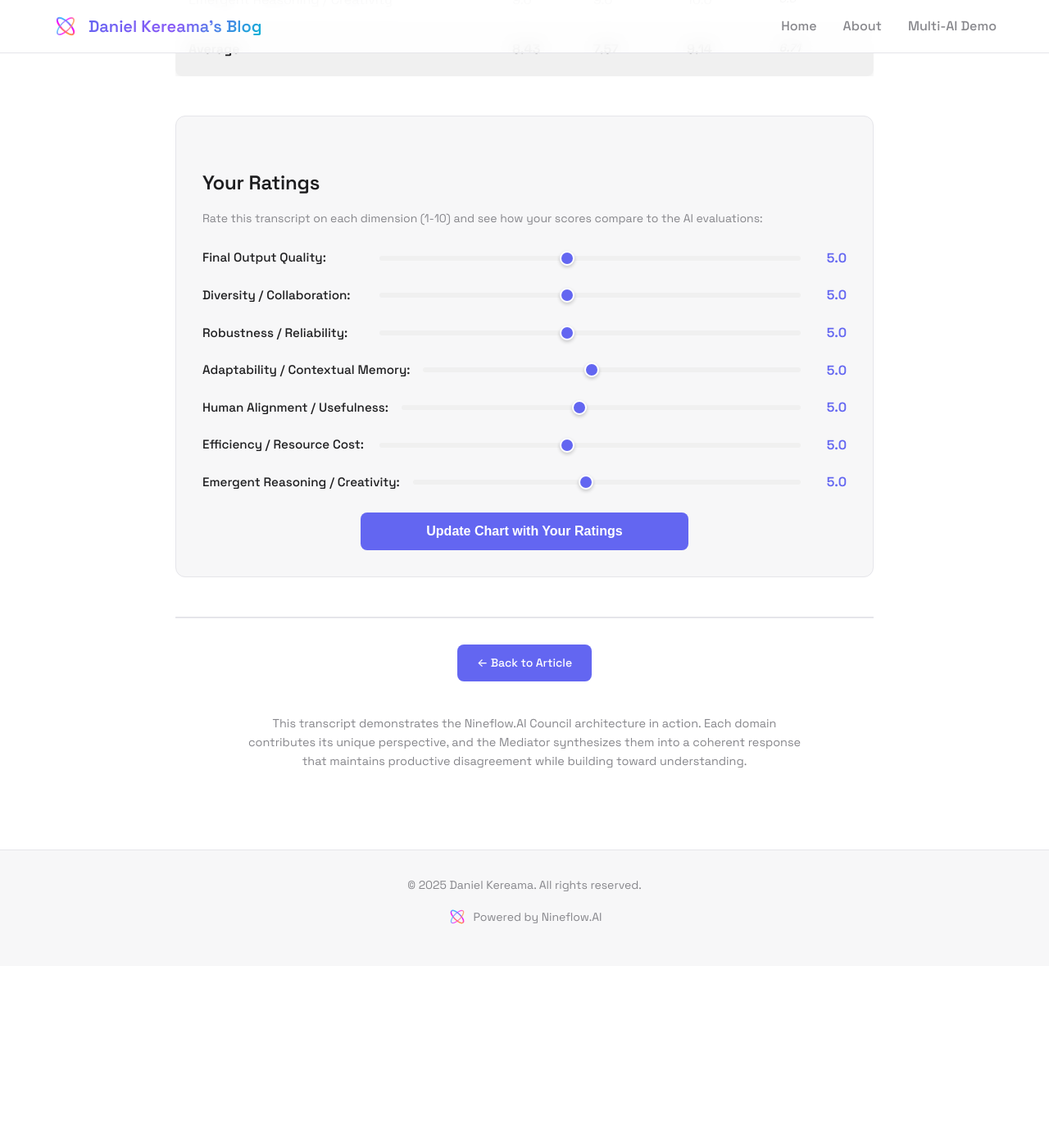
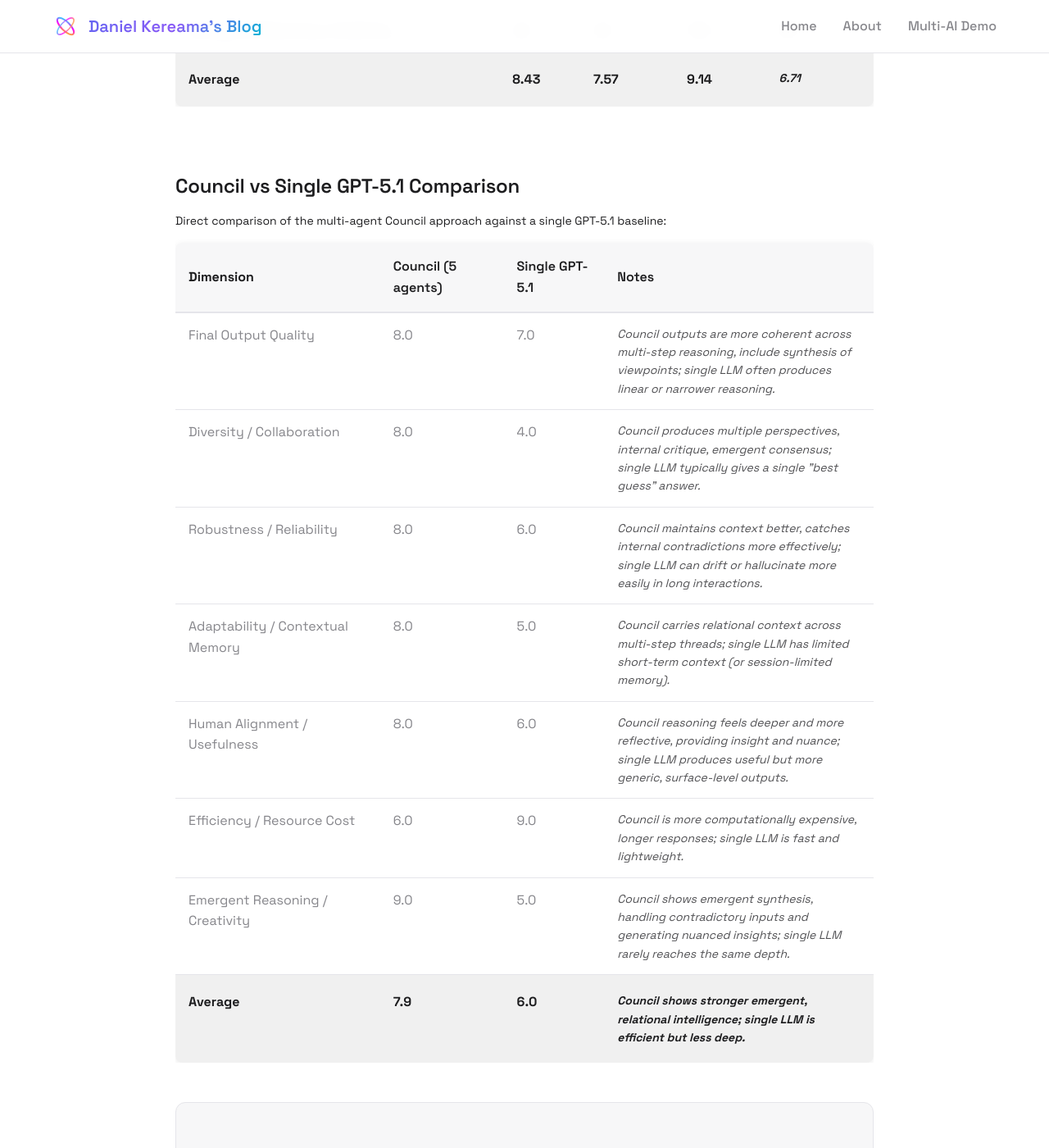
Before and after one commit to nineflowAmin/daniel-kereama.github.io, a Jekyll site: the page built from council-transcript.md, in a window 1280 px wide and 1400 px high, scrolled down 13261 px. Shown: the whole window at 82% size. Built offline with Jekyll 4.4.1, drawn with Linux system fonts in a browser that asks for light colours; before the commit the page ends 14439 px from its top, so only the background shows below that; some of the changed text lies outside the part shown.

Commit message:
Add Council vs Single GPT-5.1 comparison table - Added second table showing direct comparison with notes - Kept LLM evaluation scores table separate - Both tables now visible for complete evaluation picture

```diff
--- a/council-transcript.md
+++ b/council-transcript.md
@@ -492,7 +492,8 @@ description: "A complete transcript of a Nineflow.AI Council session demonstrati
     </div>
 
     <div class="scores-table-container">
-      <h3>Detailed Scores</h3>
+      <h3>LLM Evaluations of Council Transcript</h3>
+      <p class="table-description">Four major LLMs evaluated the Council transcript. Scores below show how each LLM rated the Council's performance:</p>
       <table class="scores-table">
         <thead>
           <tr>
@@ -559,6 +560,71 @@ description: "A complete transcript of a Nineflow.AI Council session demonstrati
             <td><strong>7.57</strong></td>
             <td><strong>9.14</strong></td>
             <td><strong>6.71</strong></td>
+          </tr>
+        </tbody>
+      </table>
+    </div>
+
+    <div class="scores-table-container">
+      <h3>Council vs Single GPT-5.1 Comparison</h3>
+      <p class="table-description">Direct comparison of the multi-agent Council approach against a single GPT-5.1 baseline:</p>
+      <table class="scores-table">
+        <thead>
+          <tr>
+            <th>Dimension</th>
+            <th>Council (5 agents)</th>
+            <th>Single GPT-5.1</th>
+            <th>Notes</th>
+          </tr>
+        </thead>
+        <tbody>
+          <tr>
+            <td>Final Output Quality</td>
+            <td>8.0</td>
+            <td>7.0</td>
+            <td>Council outputs are more coherent across multi-step reasoning, include synthesis of viewpoints; single LLM often produces linear or narrower reasoning.</td>
+          </tr>
+          <tr>
+            <td>Diversity / Collaboration</td>
+            <td>8.0</td>
+            <td>4.0</td>
+            <td>Council produces multiple perspectives, internal critique, emergent consensus; single LLM typically gives a single "best guess" answer.</td>
+          </tr>
+          <tr>
+            <td>Robustness / Reliability</td>
+            <td>8.0</td>
+            <td>6.0</td>
+            <td>Council maintains context better, catches internal contradictions more effectively; single LLM can drift or hallucinate more easily in long interactions.</td>
+          </tr>
+          <tr>
+            <td>Adaptability / Contextual Memory</td>
+            <td>8.0</td>
+            <td>5.0</td>
+            <td>Council carries relational context across multi-step threads; single LLM has limited short-term context (or session-limited memory).</td>
+          </tr>
+          <tr>
+            <td>Human Alignment / Usefulness</td>
+            <td>8.0</td>
+            <td>6.0</td>
+            <td>Council reasoning feels deeper and more reflective, providing insight and nuance; single LLM produces useful but more generic, surface-level outputs.</td>
+          </tr>
+          <tr>
+            <td>Efficiency / Resource Cost</td>
+            <td>6.0</td>
+            <td>9.0</td>
+            <td>Council is more computationally expensive, longer responses; single LLM is fast and lightweight.</td>
+          </tr>
+          <tr>
+            <td>Emergent Reasoning / Creativity</td>
+            <td>9.0</td>
+            <td>5.0</td>
+            <td>Council shows emergent synthesis, handling contradictory inputs and generating nuanced insights; single LLM rarely reaches the same depth.</td>
+          </tr>
+          <tr class="average-row">
+            <td><strong>Average</strong></td>
+            <td><strong>7.9</strong></td>
+            <td><strong>6.0</strong></td>
+            <td><strong>Council shows stronger emergent, relational intelligence; single LLM is efficient but less deep.</strong></td>
           </tr>
         </tbody>
       </table>
```
